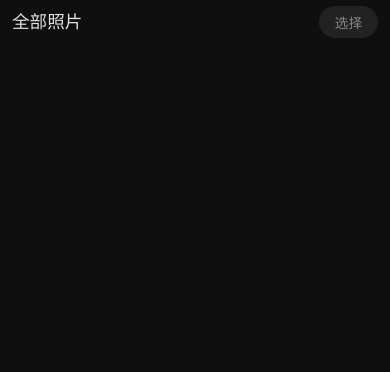
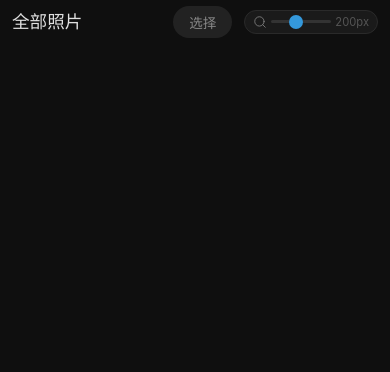
Before and after one commit to iamcheyan/nas_album, a Flask app: page / in a window 390 px wide. Shown: the part 48-420 px from the top of the page. Run offline with Flask 3, Linux system fonts and the light colour scheme; data that the repository does not hold is empty; some libraries are stand-ins or nearby versions.

Commit message:
fix: restore thumb size control on mobile

```diff
--- a/static/css/style.css
+++ b/static/css/style.css
@@ -1723,9 +1723,22 @@ a.exif-value:hover {
         font-size: 1.1rem;
     }
 
-    .thumb-size-control,
     .photo-filter-select {
         display: none;
+    }
+
+    .thumb-size-control {
+        padding: 3px 8px;
+        gap: 4px;
+    }
+
+    .thumb-size-control input[type="range"] {
+        width: 60px;
+    }
+
+    .thumb-size-control #thumb-size-value {
+        font-size: 0.7rem;
+        min-width: 32px;
     }
 
     /* 地图视图移动端适配 */
```
